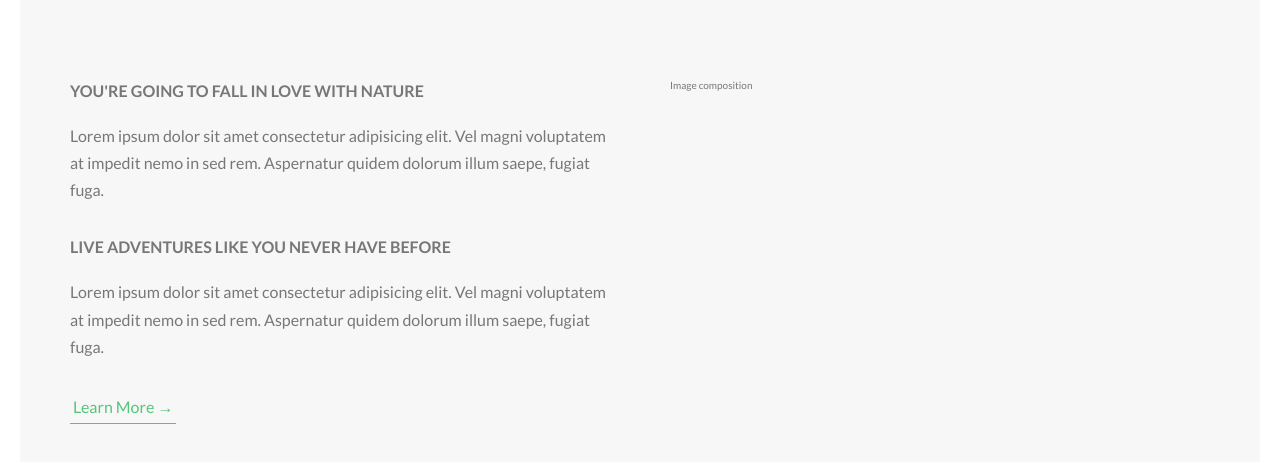
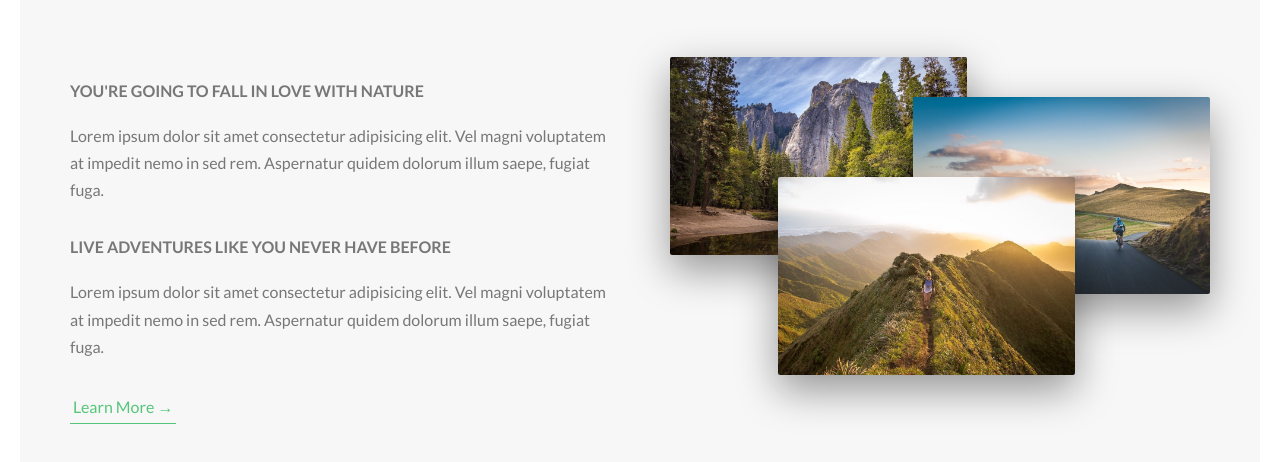
Before and after one commit to MatinSasan/tuto-css, a website: page first_project/index.html in a window 1280 px wide. Shown: the part 933-1395 px from the top of the page. Drawn offline with Linux system fonts and the light colour scheme.

Commit message:
About Section part 3

```diff
--- a/first_project/index.html
+++ b/first_project/index.html
@@ -51,7 +51,11 @@
             <a href="#" class="btn-text">Learn More &rarr;</a>
           </div>
           <div class="col-1-of-2">
-            Image composition
+            <div class="composition">
+              <img src="img/nat-1-large-min.jpg" alt="Photo 1" class="composition__photo composition__photo--p1">
+              <img src="img/nat-2-large-min.jpg" alt="Photo 2" class="composition__photo composition__photo--p2">
+              <img src="img/nat-3-large-min.jpg" alt="Photo 3" class="composition__photo composition__photo--p3">
+            </div>
           </div>
       </section>
     </main>
--- /dev/null
+++ b/first_project/sass/components/_composition.scss
@@ -0,0 +1,38 @@
+.composition {
+  position: relative;
+  &__photo {
+    width: 55%;
+    box-shadow: 0 1.5rem 4rem rgba($color: $color-black, $alpha: 0.4);
+    border-radius: 2px;
+    position: absolute;
+    z-index: 10;
+    transition: all 0.2s;
+    outline-offset: 2rem;
+
+    &--p1 {
+      left: 0;
+      top: -2rem;
+    }
+
+    &--p2 {
+      right: 0;
+      top: 2rem;
+    }
+
+    &--p3 {
+      left: 20%;
+      top: 10rem;
+    }
+
+    &:hover {
+      outline: 1.5rem solid $color-primary;
+      transform: scale(1.05) translateY(-0.5rem);
+      box-shadow: 0 2.5rem 4rem rgba($color: $color-black, $alpha: 0.5);
+      z-index: 20;
+    }
+  }
+
+  &:hover &__photo:not(:hover) {
+    transform: scale(0.95);
+  }
+}
--- a/first_project/sass/main.scss
+++ b/first_project/sass/main.scss
@@ -20,6 +20,7 @@ Dark green: #28b485
 @import 'base/utilities';
 
 @import 'components/button';
+@import 'components/composition';
 
 @import 'layout/grid';
 @import 'layout/header';
```
Also changed, not shown: first_project/css/style.css.
